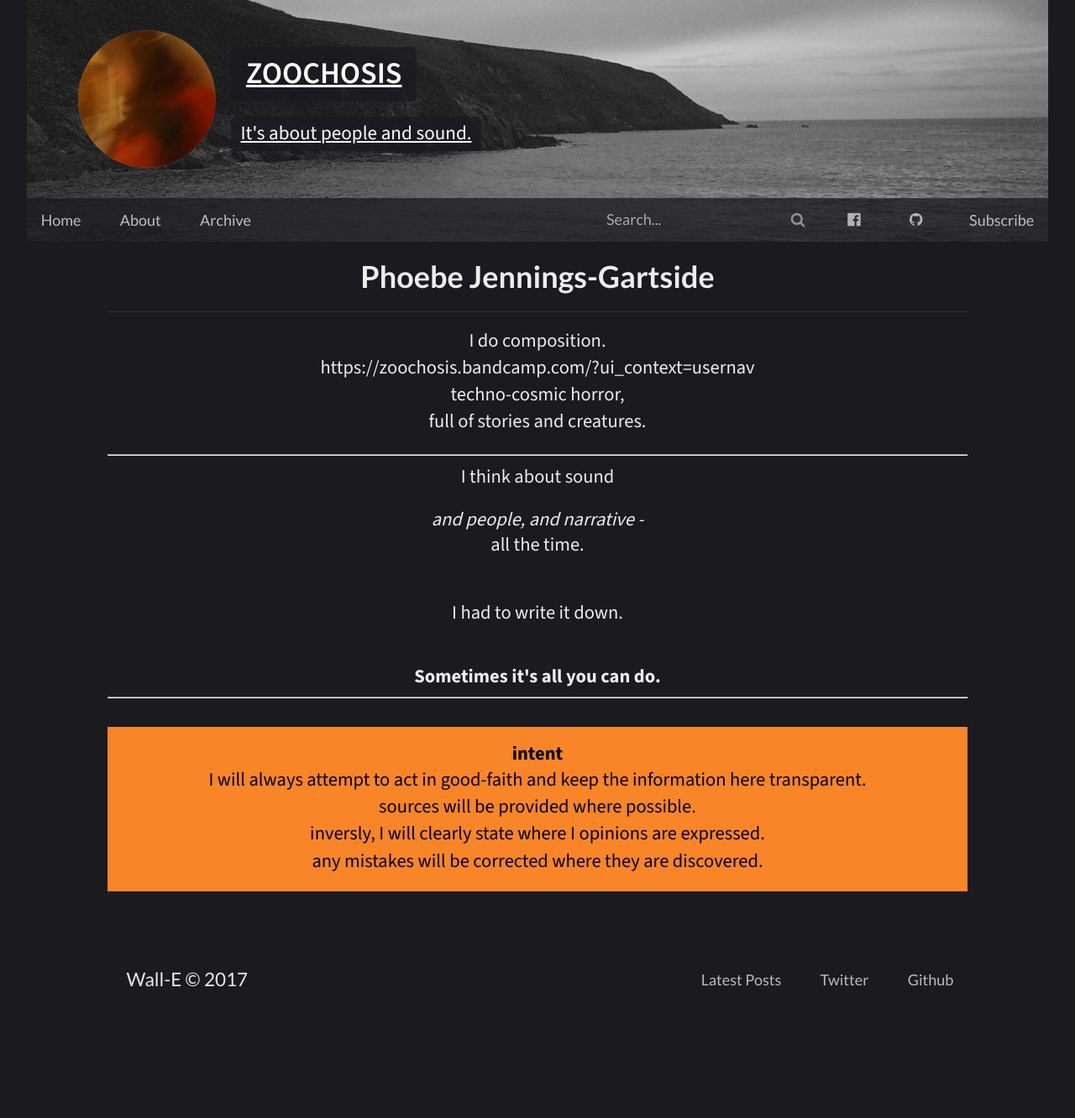
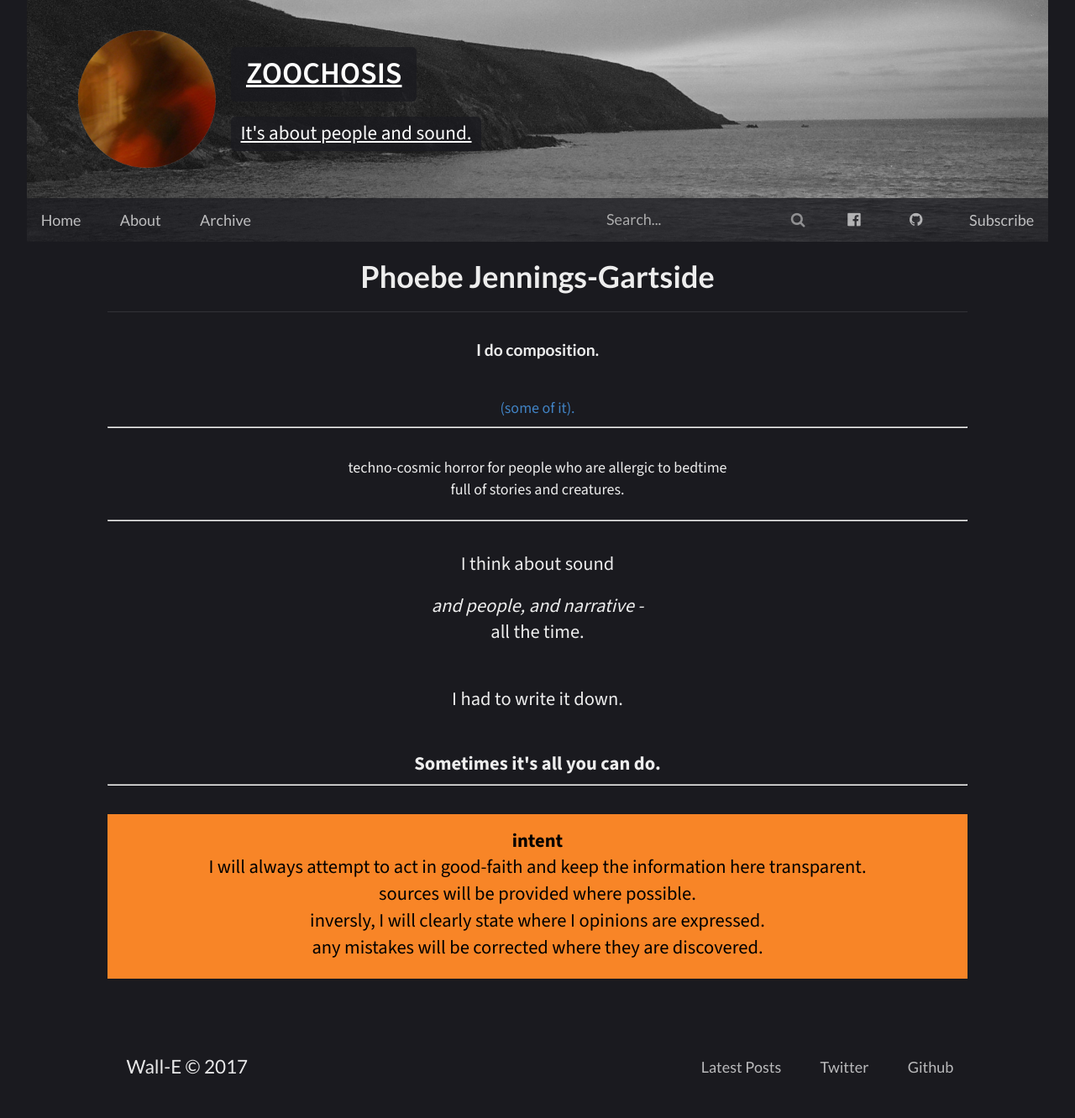
Before and after one commit to ZOOCHOSIS-BLOG/ZOOCHOSIS-BLOG.github.io, a Jekyll site: the page built from about.html, in a window 1280 px wide. Shown: the whole page at 84% size. Built offline with Jekyll 4.4.1, drawn with Linux system fonts in a browser that asks for light colours; before the commit the page ends 1228 px from its top, so only the background shows below that.

Commit message:
tweaks 2

```diff
--- a/about.html
+++ b/about.html
@@ -32,10 +32,16 @@ title: Phoebe Jennings-Gartside
 </style>
 </head>
 
-<p>
-I do composition. <br>https://zoochosis.bandcamp.com/?ui_context=usernav <br>techno-cosmic horror, <br>full of stories and creatures.
+<h4>I do composition.</h4>
+<br>
+<a href="https://zoochosis.bandcamp.com/?ui_context=usernav">(some of it).</a>
+<hr>
+<br>techno-cosmic horror for people who are allergic to bedtime
+<br>full of stories and creatures.
 </p>
+
 <hr>
+<br>
 <p>I think about sound</p>
 <i>and people, and narrative -</i><br>
 <p>all the time.</p>
```
